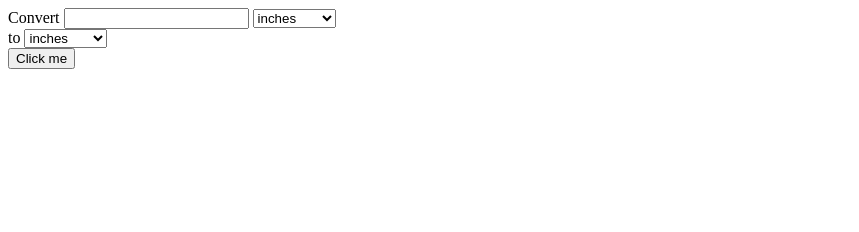
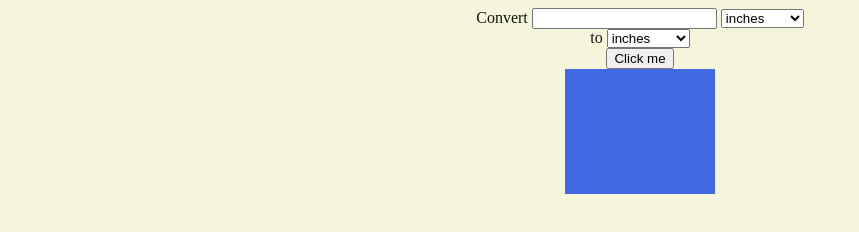
Before and after one commit to henrichsen/henrichsen.github.io, a plain HTML site: page unitcalc.html in a window 1280 px wide. Shown: the whole page, without its empty margins (0-859 px from the left). Drawn offline with Linux system fonts and the light colour scheme.

Commit message:
Update unitcalc.html

```diff
--- a/unitcalc.html
+++ b/unitcalc.html
@@ -1,5 +1,20 @@
 <head>
+  <style>
+   body{
+  text-align: center;
+     color: #141414;
+     background-color: beige;
+    }
 
+#ans{
+   background-color: royalblue;
+  width: 150px;
+  height: 125px;
+  vertical-align: top;
+  display: inline-block;
+  *display: inline;
+    }
+  </style>
   <script>
     function inputans(){
 let input= document.getElementById("input").value;
```
